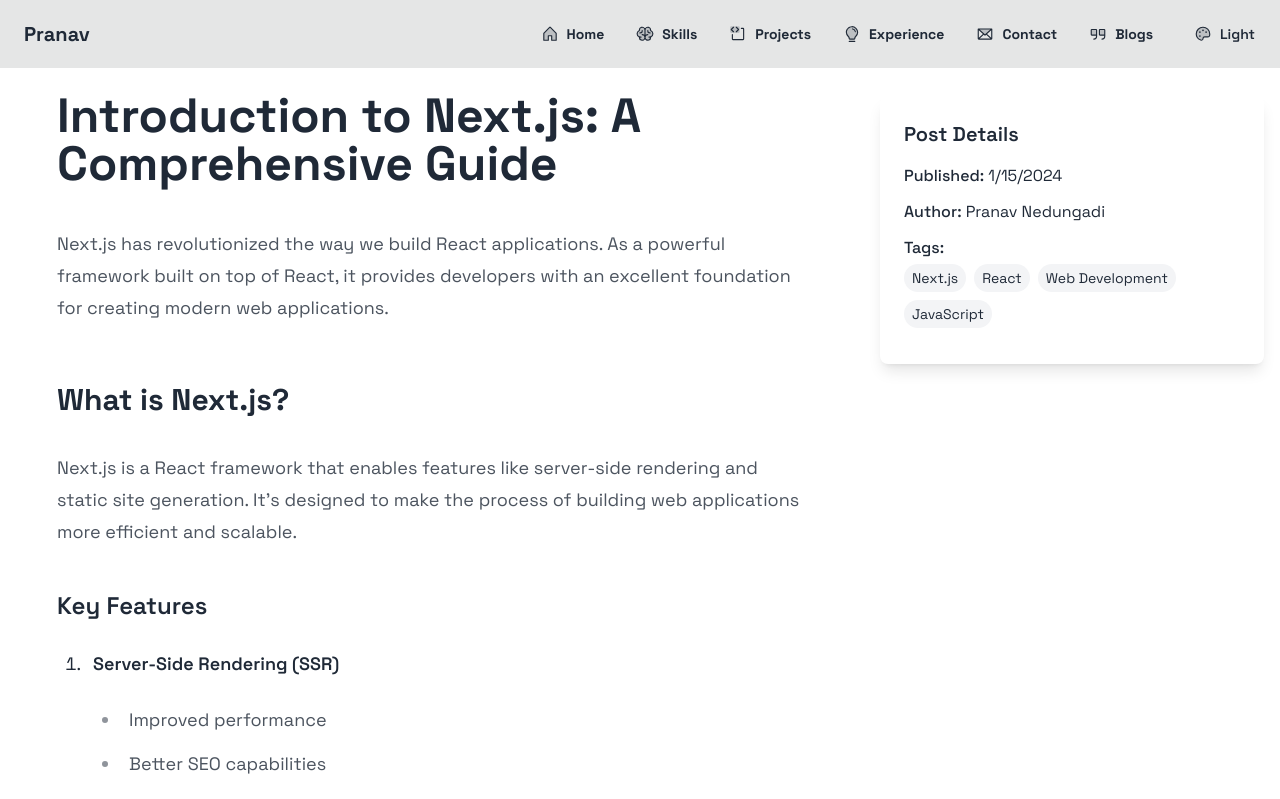
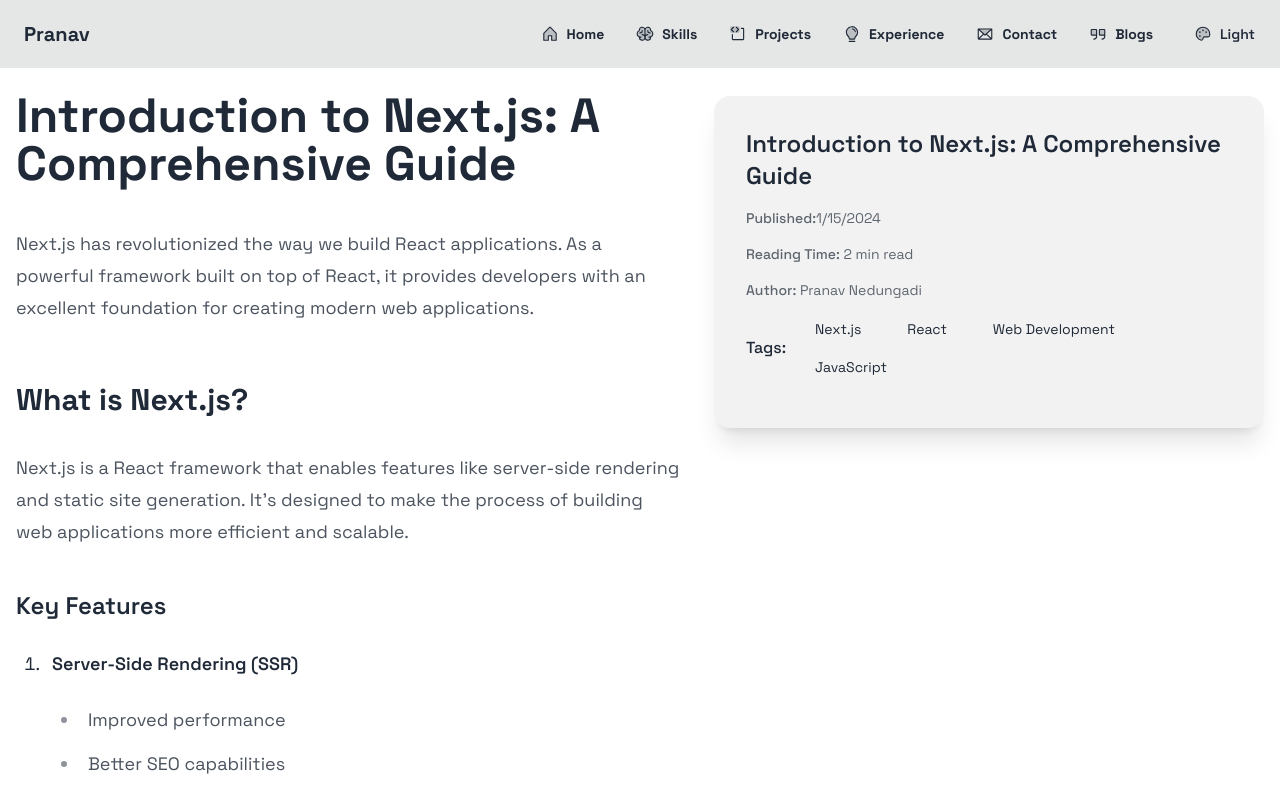
Before and after one commit to npv12/portfolio, a Next.js app: page /blogs/introduction-to-nextjs in a window 1280 px wide. Shown: the top 799 px of the page. Built offline with nearby package versions, Linux system fonts and the light colour scheme.

Commit message:
feat: improve blogs
Signed-off-by: Pranav <npv12@iitbbs.ac.in>

```diff
--- a/src/app/blogs/[id]/page.tsx
+++ b/src/app/blogs/[id]/page.tsx
@@ -1,56 +1,93 @@
 import Navbar from "@/app/components/Navbar";
+import { calculateReadingTime } from "@/app/utils/blogs";
 import fs from "fs";
 import matter from "gray-matter";
 import md from "markdown-it";
 
-export default async function Page({ params }: { params: { id: string } }) {
-  try {
-    const fileName = fs.readFileSync(`content/blogs/${params.id}.md`, "utf-8");
-    const { data, content } = matter(fileName);
-
+const BlogContent = ({
+  content,
+}: {
+  content: string;
+}) => {
   return (
-      <div>
-        <Navbar />
-        <div className="mt-2 p-4 flex gap-8">
-          <div className="flex-grow">
     <div
       className="prose mx-auto lg:prose-lg"
       dangerouslySetInnerHTML={{ __html: md().render(content) }}
     />
+  );
+};
+
+const BlogCard = ({
+  title,
+  date,
+  readingTime,
+  tags,
+  author,
+}: {
+  title: string;
+  date: string;
+  readingTime: string;
+  tags: string[];
+  author: string;
+}) => {
+  return (
+    <div className="card bg-base-200 shadow-xl p-8 mb-6 sticky top-24 z-[-1] h-fit">
+      <h2 className="card-title text-2xl mb-4">{title}</h2>
+      <div className="text-base-content/70 text-sm mb-4">
+        <span className="font-medium">Published:</span>
+        {new Date(date).toLocaleDateString()}
       </div>
-          <div className="w-96 sticky top-24 h-fit bg-white rounded-lg shadow-lg p-6 ml-auto hidden md:block z-[-1]">
-            <h3 className="text-xl font-semibold mb-4">Post Details</h3>
-            {data.date && (
-              <div className="mb-3">
-                <span className="font-medium">Published:</span>{" "}
-                {new Date(data.date).toLocaleDateString()}
+      <div className="text-base-content/70 text-sm mb-4">
+        <span className="font-medium">Reading Time:</span> {readingTime}
       </div>
-            )}
-            {data.author && (
-              <div className="mb-3">
-                <span className="font-medium">Author:</span> {data.author}
+      <div className="text-base-content/70 text-sm mb-4">
+        <span className="font-medium">Author:</span> {author}
       </div>
-            )}
-            {data.tags && (
-              <div className="mb-3">
+      <div className="mb-4">
+        <div className="flex items-center gap-3">
           <span className="font-medium">Tags:</span>
-                <div className="flex flex-wrap gap-2 mt-1">
-                  {data.tags.map((tag: string) => (
-                    <span
-                      key={tag}
-                      className="px-2 py-1 bg-gray-100 rounded-full text-sm"
-                    >
+          <div className="flex flex-wrap gap-3">
+            {tags.map((tag: string) => (
+              <span key={tag} className="badge badge-ghost px-4 py-3">
                 {tag}
               </span>
             ))}
           </div>
         </div>
-            )}
-          </div>
       </div>
     </div>
   );
+};
+
+export const BlogParts = (props: { id: string }) => {
+  const { id } = props;
+  try {
+    const fileName = fs.readFileSync(`content/blogs/${id}.md`, "utf-8");
+    const { data, content } = matter(fileName);
+
+    return (
+      <div className="mt-2 p-4 flex gap-8">
+        <div className="flex-grow">
+          <BlogContent content={content}/>
+        </div>
+        <BlogCard
+          title={data.title}
+          date={data.date}
+          readingTime={calculateReadingTime(content)}
+          tags={data.tags}
+          author={data.author}
+        />
+      </div>
+    );
   } catch (error) {
-    return <div>Error loading post</div>;
+    return <div>No blog found</div>;
   }
+};
+export default async function Page({ params }: { params: { id: string } }) {
+  return (
+    <div>
+      <Navbar />
+      <BlogParts id={params.id} />
+    </div>
+  );
 }
--- a/src/app/blogs/page.tsx
+++ b/src/app/blogs/page.tsx
@@ -31,7 +31,7 @@ export default async function BlogsPage() {
             </article>
           ))}
         </div>
-      </div>{" "}
+      </div>
     </div>
   );
 }
--- a/src/app/utils/blogs.ts
+++ b/src/app/utils/blogs.ts
@@ -3,6 +3,14 @@ import MarkdownIt from "markdown-it";
 import path from "path";
 
 import { BlogPost } from "../types/blogs";
+
+export const calculateReadingTime = (text: string): string => {
+  const wordsPerMinute = 200;
+  const words = text.split(/\s+/).length;
+  const minutes = words / wordsPerMinute;
+  const readTime = Math.ceil(minutes);
+  return `${readTime} min read`;
+};
 
 export async function getBlogPosts(): Promise<BlogPost[]> {
   const md = new MarkdownIt();
@@ -39,15 +47,7 @@ export async function getBlogPosts(): Promise<BlogPost[]> {
     }
 
     // Calculate reading time
-    const wordsPerMinute = 200;
-    const content = md
-      .parse(fileContents, {})
-      .filter((token: { type: string }) => token.type === "inline")
-      .map((token: { content: string }) => token.content)
-      .join(" ");
-    const wordCount = content.split(/\s+/).length;
-    const readingTime = Math.ceil(wordCount / wordsPerMinute);
-    const readingTimeText = `${readingTime} min read`;
+    const readingTimeText = calculateReadingTime(fileContents);
 
     return {
       title: frontmatter.title || filename.replace(".md", ""),
```
Lines whose indentation alone changed are shown as unchanged.
